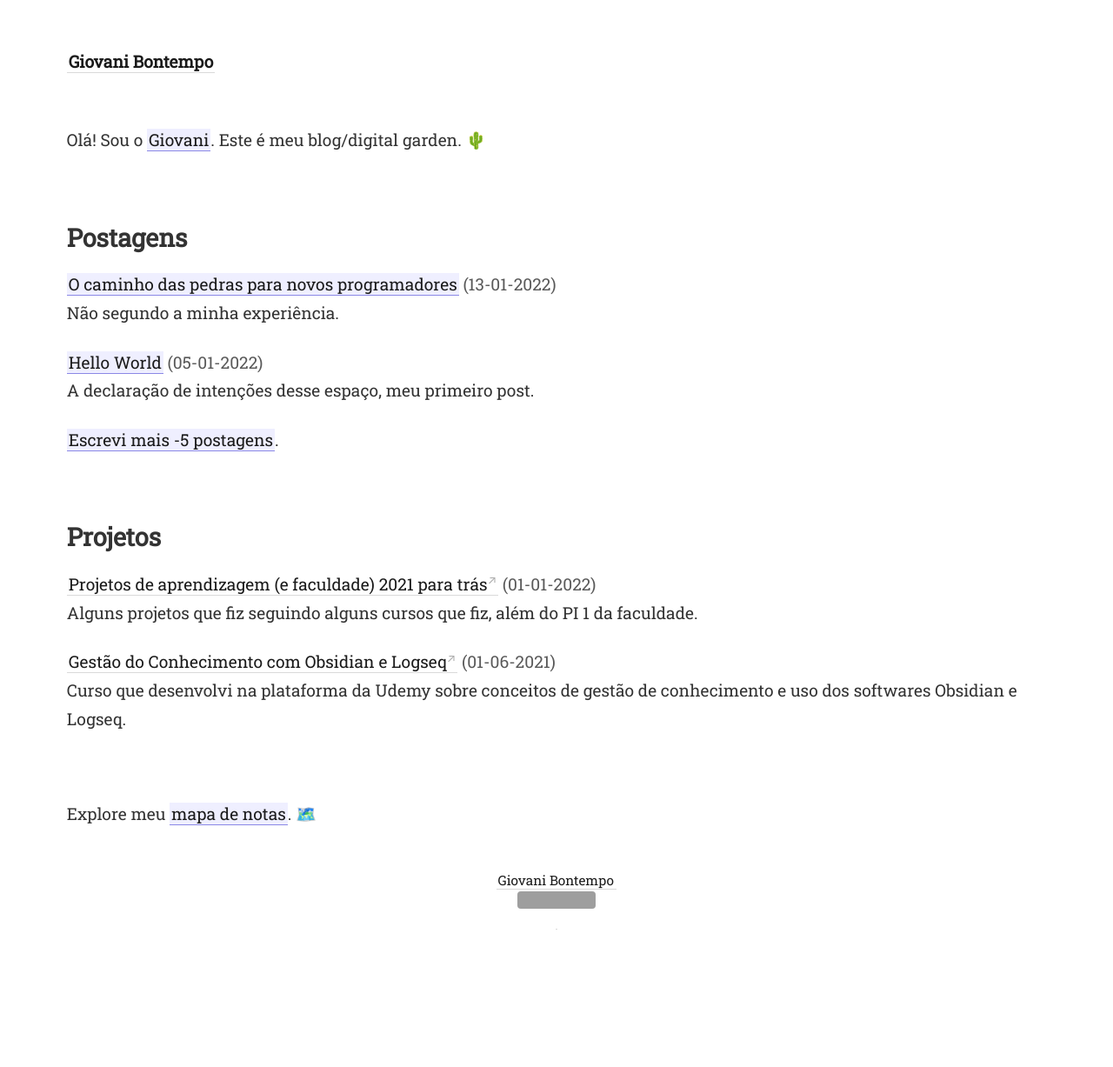
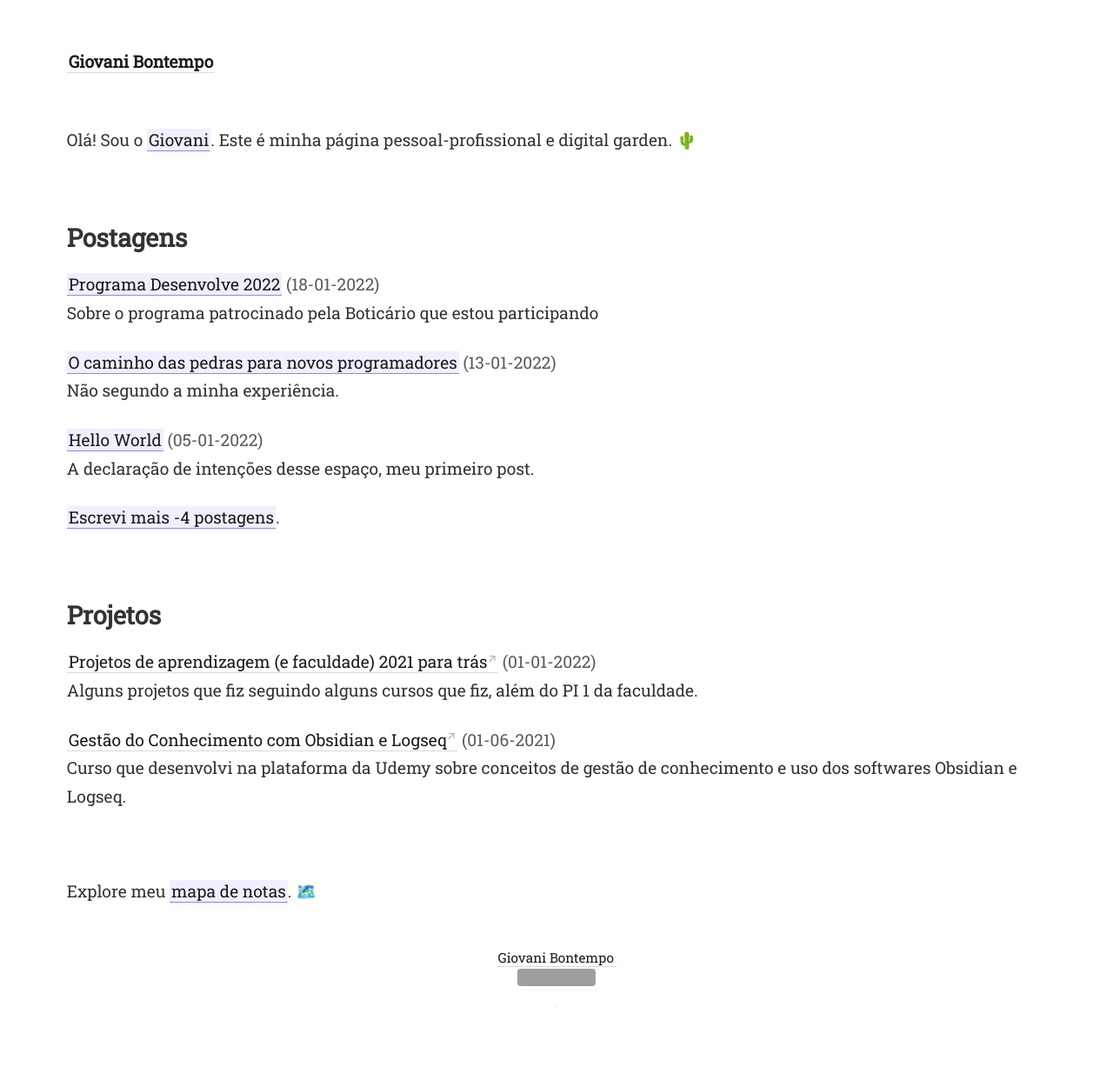
Before and after one commit to gio-bon/MyDigitalGarden, a Jekyll site: the page built from _pages/index.md, in a window 1280 px wide. Shown: the whole page at 87% size. Built offline with Jekyll 4.4.1, drawn with Linux system fonts in a browser that asks for light colours; before the commit the page ends 1138 px from its top, so only the background shows below that; grey boxes are pictures that could not be loaded.

Commit message:
add desenvolve 2022

```diff
--- a/_pages/index.md
+++ b/_pages/index.md
@@ -8,7 +8,7 @@ permalink: /
 <div>
   <div>
     <p>
-      Olá! Sou o <a class="internal-link" href="/about">Giovani</a>. Este é meu blog/digital garden. 🌵
+      Olá! Sou o <a class="internal-link" href="/about">Giovani</a>. Este é minha página pessoal-profissional e digital garden. 🌵
     </p>
   </div>
 
--- /dev/null
+++ b/_posts/2022-01-18-programa-desenvolve.md
@@ -0,0 +1,11 @@
+---
+title: Programa Desenvolve 2022
+layout: post
+excerpt: Sobre o programa patrocinado pela Boticário que estou participando
+---
+
+Ontem (17/01/22) iniciou o [Desenvolve 2022](https://desenvolve.grupoboticario.com.br/) por meio de uma [live de boas vindas](https://youtu.be/OSnvhCrHbf4) do programa. O programa é patrocinado pelo Grupo Boticário em parceria com a Alura (quem fornecerá as aulas e materiais de estudo/formação).
+
+Fui selecionado para a trilha Full Stack, estando muito interessado em extrair o maior proveito possível de todos os recursos que irão disponibilizar dentro do programa (mentoria com profissionais da empresa, inclusive). Há a possibilidade de efetivação para trabalhar na empresa após três meses, após prova de seleção.
+
+Minhas impressões iniciais foram as melhores, conforme for me aprofundando na trilha poderei trazer mais novidades nesse espaço.
```
